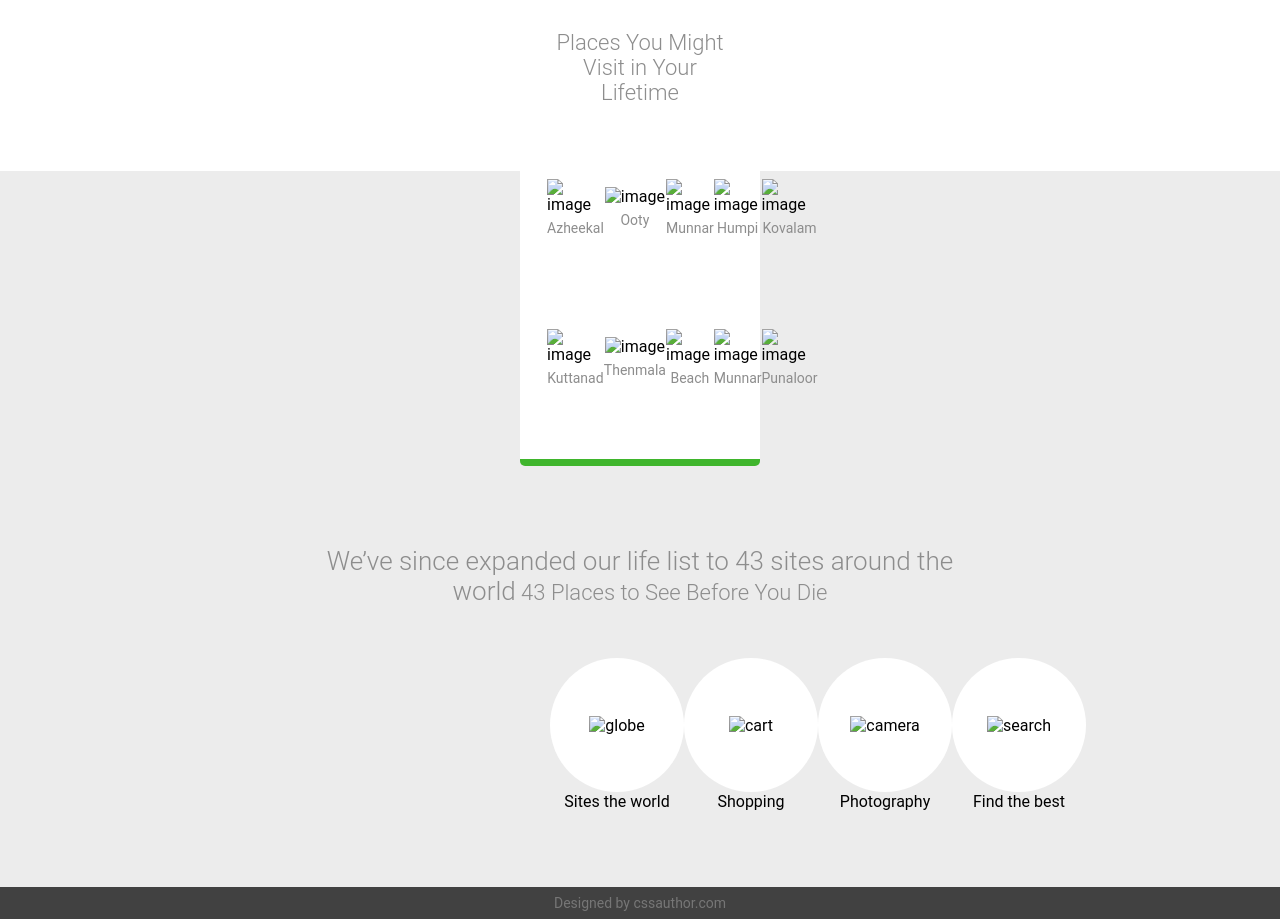
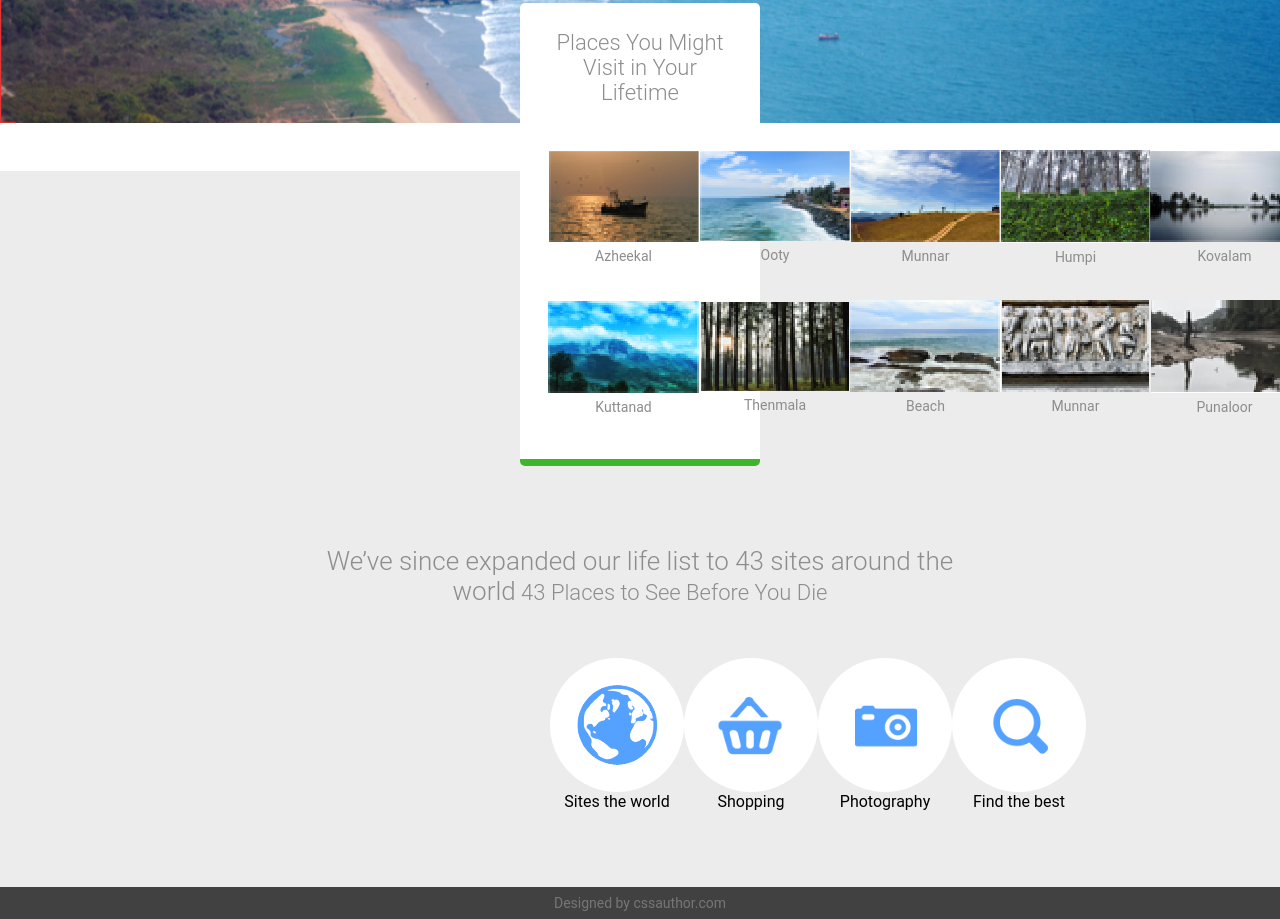
Before and after one commit to DimaStepanov1/lab2-3, a plain HTML site: page index.html in a window 1280 px wide. Shown: the part 592-1511 px from the top of the page. Drawn offline with Linux system fonts and the light colour scheme; the site is published under a folder, as on GitHub Pages, so addresses that start at the root find nothing; a web font is replaced by a local one.

Commit message:
Update index.html

```diff
--- a/index.html
+++ b/index.html
@@ -25,7 +25,7 @@
     </header>
     <main>
         <div class="banner">
-            <img src="/Screenshot_2.png" alt="back">
+            <img src="./Screenshot_2.png" alt="back">
             <h1 class="title">I Like To Ask The Same Question</h1>
             <h3>Many Many Times</h3>
             <a href="#" class="ask">Ok ask me</a>
@@ -35,43 +35,43 @@
                 <span class="title">Places You Might Visit in Your Lifetime</span>
                 <div class="advs">
                     <div class="item">
-                        <img src="/ship.png" alt="image">
+                        <img src="./ship.png" alt="image">
                         <span class="adv-title">Azheekal</span>
                     </div>
                     <div class="item">
-                        <img src="/beach.png" alt="image">
+                        <img src="./beach.png" alt="image">
                         <span class="adv-title">Ooty</span>
                     </div>
                     <div class="item">
-                        <img src="/field.png" alt="image">
+                        <img src="./field.png" alt="image">
                         <span class="adv-title">Munnar</span>
                     </div>
                     <div class="item">
-                        <img src="/forest.png" alt="image">
+                        <img src="./forest.png" alt="image">
                         <span class="adv-title">Humpi</span>
                     </div>
                     <div class="item">
-                        <img src="/lake.png" alt="image">
+                        <img src="./lake.png" alt="image">
                         <span class="adv-title">Kovalam</span>
                     </div>
                     <div class="item">
-                        <img src="/mount.png" alt="image">
+                        <img src="./mount.png" alt="image">
                         <span class="adv-title">Kuttanad</span>
                     </div>
                     <div class="item">
-                        <img src="/forest2.png" alt="image">
+                        <img src="./forest2.png" alt="image">
                         <span class="adv-title">Thenmala</span>
                     </div>
                     <div class="item">
-                        <img src="/sea.png" alt="image">
+                        <img src="./sea.png" alt="image">
                         <span class="adv-title">Beach</span>
                     </div>
                     <div class="item">
-                        <img src="/stat.png" alt="image">
+                        <img src="./stat.png" alt="image">
                         <span class="adv-title">Munnar</span>
                     </div>
                     <div class="item">
-                        <img src="/river.png" alt="image">
+                        <img src="./river.png" alt="image">
                         <span class="adv-title">Punaloor</span>
                     </div>
 
@@ -84,25 +84,25 @@
             <div class="icon-list">
                 <div class="icon-item">
                     <div class="icon-img">
-                        <img src="/globe.png" alt="globe">
+                        <img src="./globe.png" alt="globe">
                     </div>
                     <span class="icon-text">Sites the world</span>
                 </div>
                 <div class="icon-item">
                     <div class="icon-img">
-                        <img src="/cart.png" alt="cart">
+                        <img src="./cart.png" alt="cart">
                     </div>
                     <span class="icon-text">Shopping</span>
                 </div>
                 <div class="icon-item">
                     <div class="icon-img">
-                        <img src="/camera.png" alt="camera">
+                        <img src="./camera.png" alt="camera">
                     </div>
                     <span class="icon-text">Photography</span>
                 </div>
                 <div class="icon-item">
                     <div class="icon-img">
-                        <img src="/search.png" alt="search">
+                        <img src="./search.png" alt="search">
                     </div>
                     <span class="icon-text">Find the best</span>
                 </div>
```
